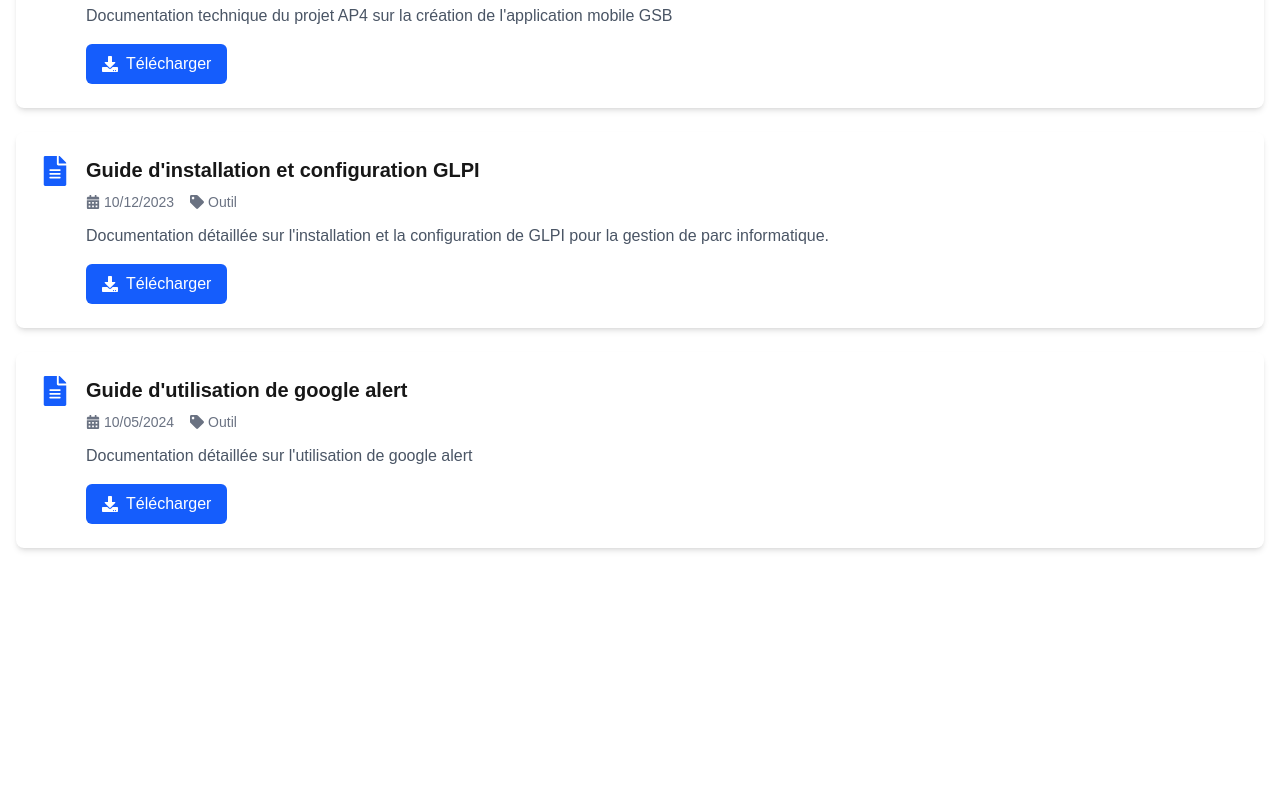
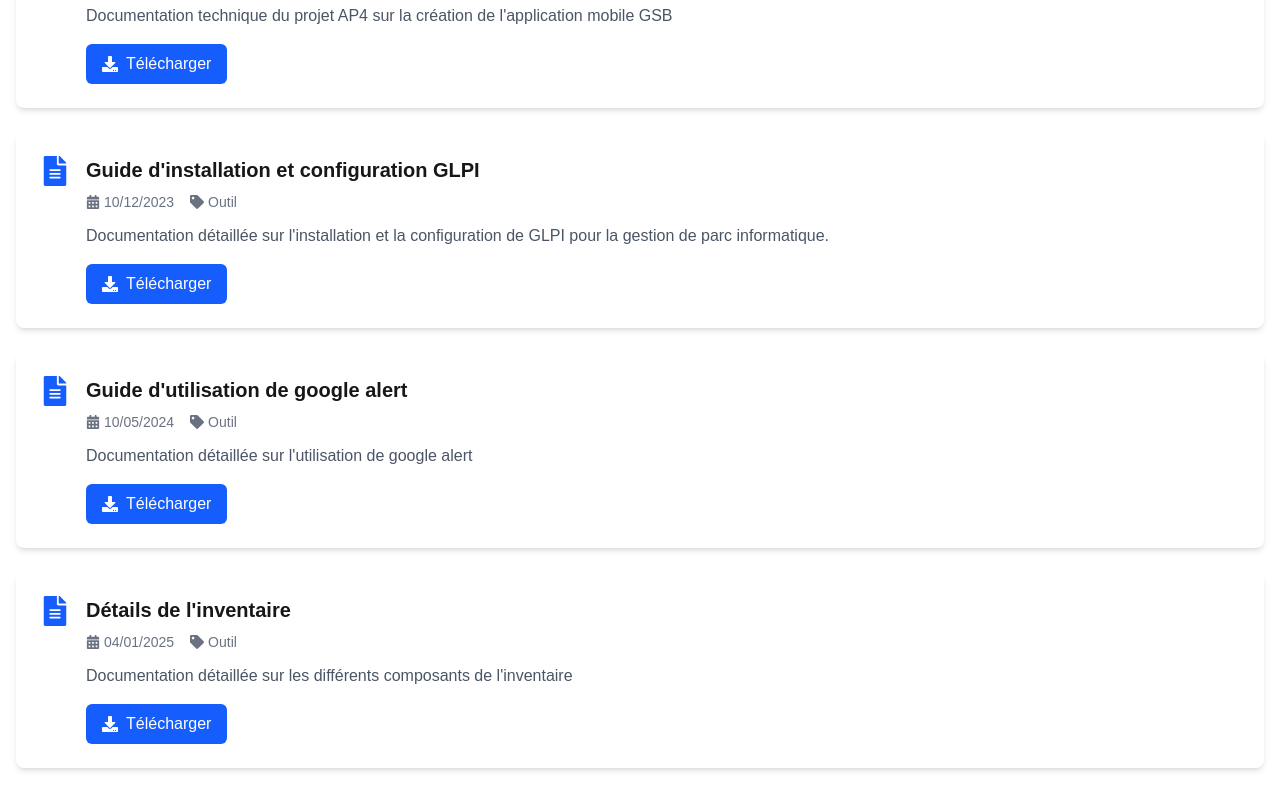
Before and after one commit to Dalil03/Portfolio-bts, a Next.js app: page /documentation in a window 1280 px wide. Shown: the part 996-1796 px from the top of the page. Before the commit the page ends 1576 px from the top, so only its background shows below. Built offline with nearby package versions, Linux system fonts and the light colour scheme.

Commit message:
ajout inventaire

```diff
--- a/pages/documentation.js
+++ b/pages/documentation.js
@@ -55,6 +55,14 @@ export default function Documentation() {
       categorie: "Outil",
       date: "5-10-24",
       lien: "/doc-googleAlert.pdf"
+    },
+    {
+      id: "Inventaire",
+      titre: "Détails de l'inventaire",
+      description: "Documentation détaillée sur les différents composants de l'inventaire",
+      categorie: "Outil",
+      date: "1-4-25",
+      lien: "/Inventaire.pdf"
     },
   ];
 
```
Also changed, not shown: 1 other file (tests, documents, lock files or other folders).
